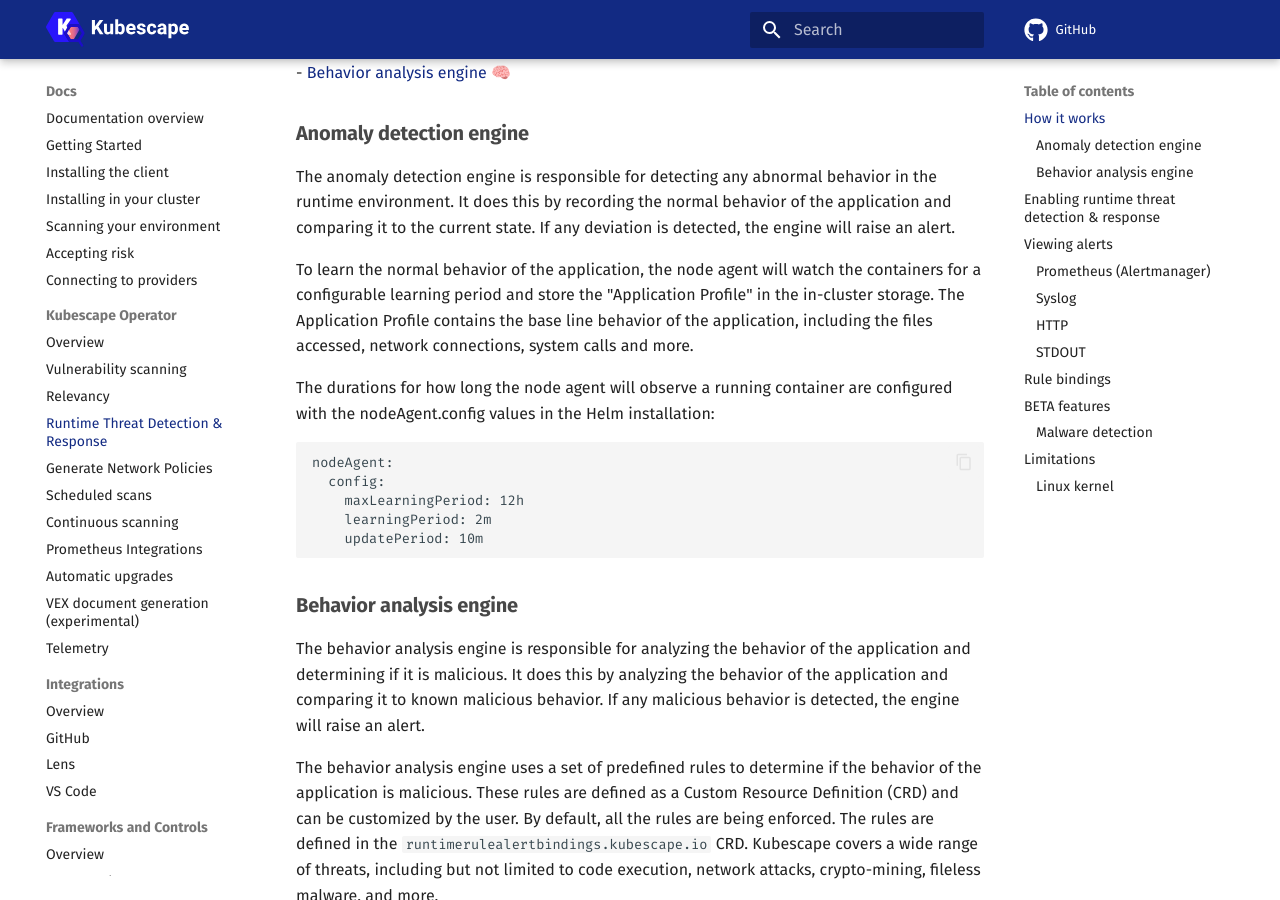
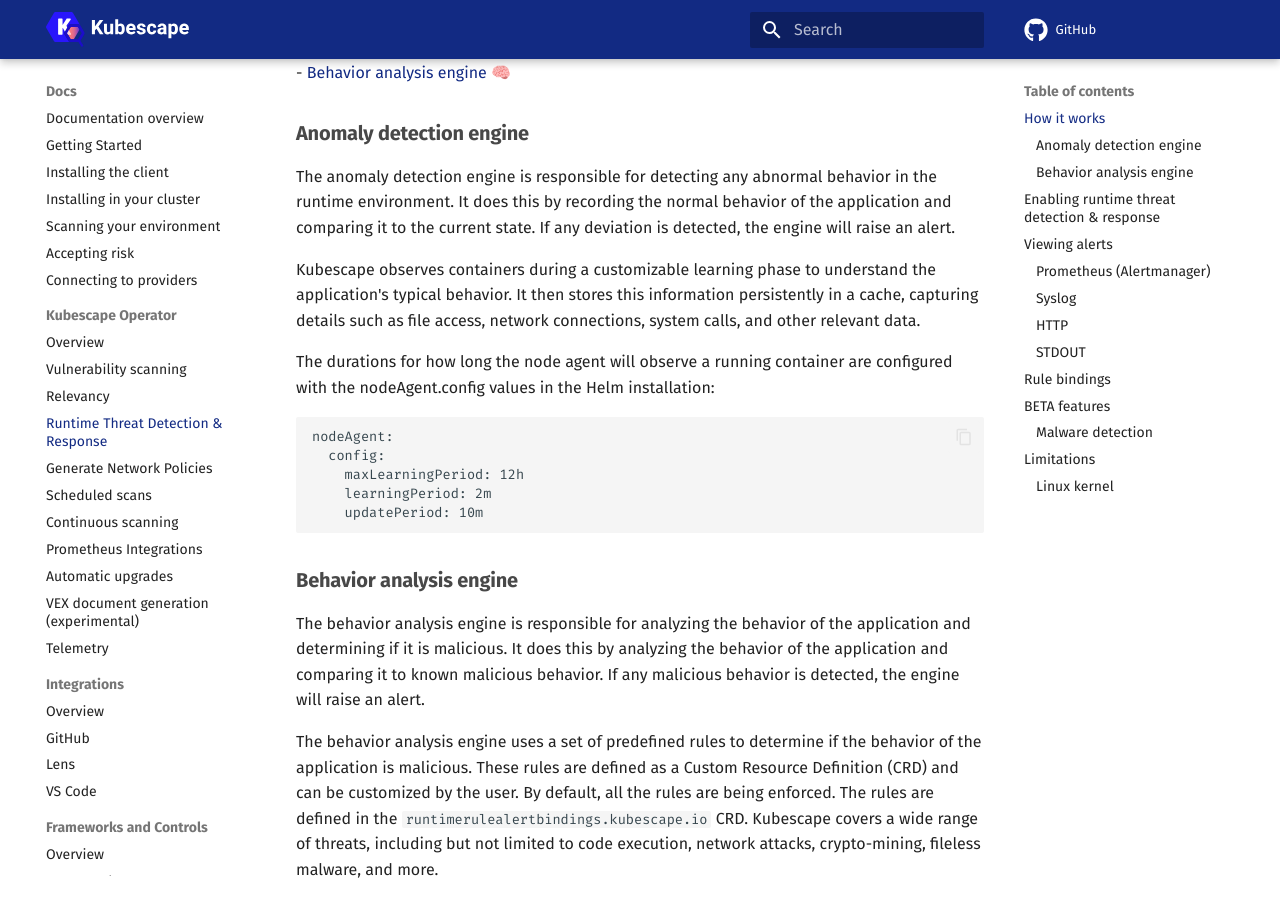
Before and after one commit to kubescape/kubescape.io, an MkDocs documentation site: the page built from docs/docs/operator/runtime-threat-detection.md, in a window 1280 px wide and 900 px high, scrolled down 423 px. Built offline with MkDocs 1.6.1 and Material for MkDocs 9.7.7, drawn with Linux system fonts in a browser that asks for light colours; comment, search, counter and statistics services are not loaded.

Commit message:
Update docs/docs/operator/runtime-threat-detection.md
Co-authored-by: David Wertenteil <dwertent@armosec.io>
Signed-off-by: Amit Schendel <58078857+amitschendel@users.noreply.github.com>
Signed-off-by: Oshrat <oshratn@armosec.io>

````diff
--- a/docs/docs/operator/runtime-threat-detection.md
+++ b/docs/docs/operator/runtime-threat-detection.md
@@ -10,7 +10,7 @@
 ### Anomaly detection engine
 The anomaly detection engine is responsible for detecting any abnormal behavior in the runtime environment. It does this by recording the normal behavior of the application and comparing it to the current state. If any deviation is detected, the engine will raise an alert.
 
-To learn the normal behavior of the application, the node agent will watch the containers for a configurable learning period and store the "Application Profile" in the in-cluster storage. The Application Profile contains the base line behavior of the application, including the files accessed, network connections, system calls and more.
+Kubescape observes containers during a customizable learning phase to understand the application's typical behavior. It then stores this information persistently in a cache, capturing details such as file access, network connections, system calls, and other relevant data.
 
 The durations for how long the node agent will observe a running container are configured with the nodeAgent.config values in the Helm installation:
 ```
````
